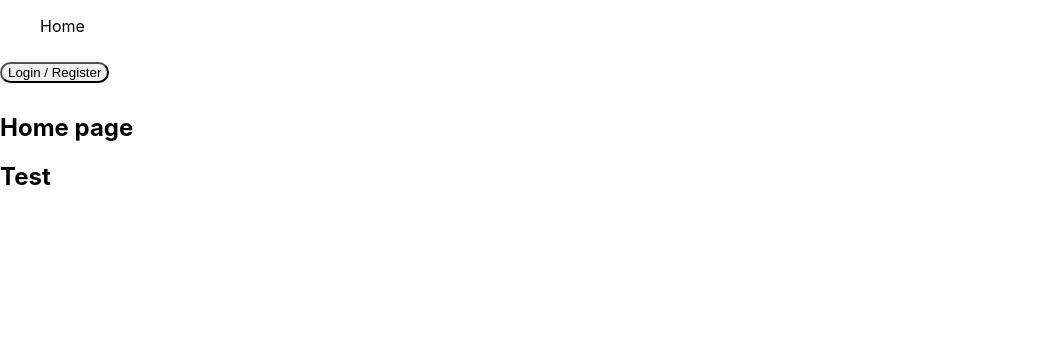
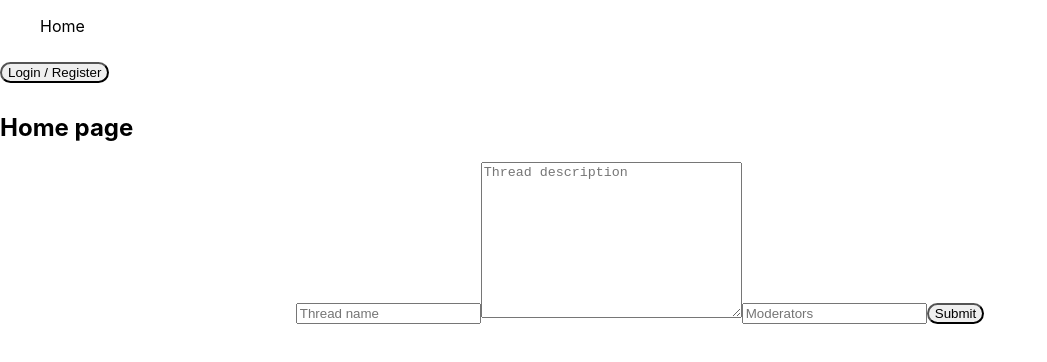
Before and after one commit to MatthewMcLendon/socialize, a React (Create React App) app: page / in a window 1280 px wide. Shown: the top 362 px of the page, without its empty margins (0-1047 px from the left). Built offline with nearby package versions, Linux system fonts and the light colour scheme; no server answers.

Commit message:
chore: capitalize Card component and update import statements

```diff
--- a/src/components/routes/HomePage.js
+++ b/src/components/routes/HomePage.js
@@ -1,10 +1,11 @@
 import Thread from "../threads/Thread";
+import ThreadForm from "../threads/ThreadForm";
 
 export default function HomePage() {
   return (
     <main>
       <h2>Home page</h2>
-      <Thread />
+      <ThreadForm />
     </main>
   );
 }
--- a/src/components/style/card.js
+++ b/src/components/style/card.js
@@ -1,4 +1,4 @@
-import "./card.css";
+import "./Card.css";
 
 export default function Card(props) {
   return <div className="card">{props.children}</div>;
--- a/src/components/threads/ThreadForm.js
+++ b/src/components/threads/ThreadForm.js
@@ -1,10 +1,27 @@
-import "./ThreadForm.css"
+import "./ThreadForm.css";
+import Card from "../style/Card";
 
-export default function ThreadForm () {
-    return(
-        <form>
-            <input type="text" placeholder="Thread name"/>
-            <input type="text" placeholder="Moderators"/>
-        </form>
-    )
+export default function ThreadForm() {
+  const submitHandler = (event) => {
+    event.preventDefault();
+
+    console.log("Submit");
+  };
+
+  return (
+    <form onSubmit={submitHandler}>
+      <input type="hidden" />
+      <input type="text" placeholder="Thread name" required />
+      <textarea
+        name="description"
+        id=""
+        cols="30"
+        rows="10"
+        placeholder="Thread description"
+      />
+      <input type="text" placeholder="Moderators" />
+
+      <button type="submit">Submit</button>
+    </form>
+  );
 }
--- a/src/components/users/UserForm.js
+++ b/src/components/users/UserForm.js
@@ -2,7 +2,7 @@ import "./UserForm.css";
 import { useState, useContext } from "react";
 import { UserContext } from "./UserProvider";
 import { useNavigate } from "react-router-dom";
-import Card from "../style/card";
+import Card from "../style/Card";
 
 export default function UserForm() {
   const { addUser, logInUser, users } = useContext(UserContext);
--- a/src/components/users/UserSettings.js
+++ b/src/components/users/UserSettings.js
@@ -1,7 +1,7 @@
 import "./UserSettings.css";
 import { useContext, useState } from "react";
 import { UserContext } from "./UserProvider";
-import Card from "../style/card";
+import Card from "../style/Card";
 
 export default function UserSettings() {
   const { user, deleteUser, updateUser } = useContext(UserContext);
```
